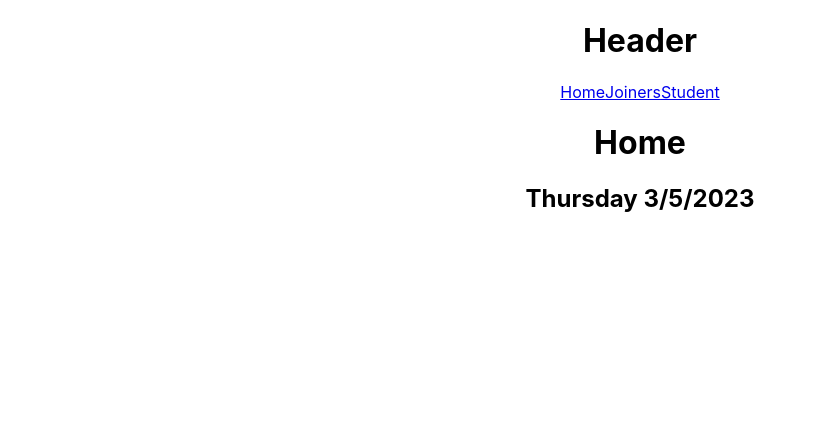
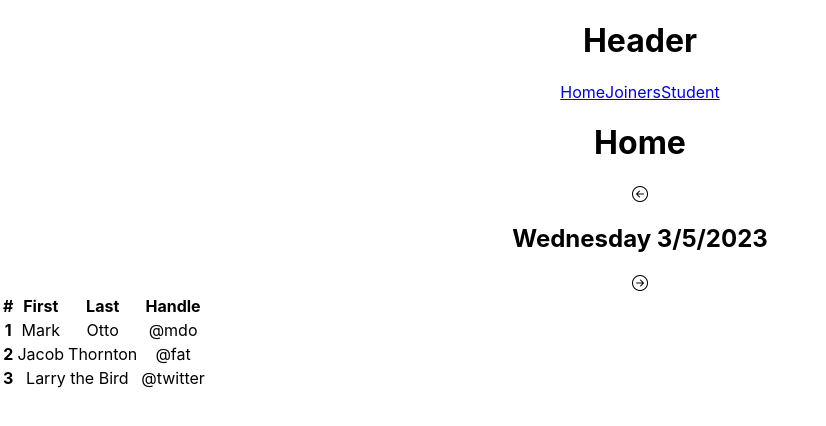
Before and after one commit to doublerdiner/to_be_deleted-classroom_booking_frontend, a React (Create React App) app: page / in a window 1280 px wide. Shown: the top 426 px of the page, without its empty margins (0-826 px from the left). Built offline with nearby package versions, Linux system fonts and the light colour scheme.

Commit message:
Time Calculations Completed

```diff
--- a/public/index.html
+++ b/public/index.html
@@ -10,6 +10,7 @@
       content="Web site created using create-react-app"
     />
     <link rel="apple-touch-icon" href="%PUBLIC_URL%/logo192.png" />
+    <link rel="stylesheet" href="https://cdn.jsdelivr.net/npm/bootstrap-icons@1.5.0/font/bootstrap-icons.css">
     <!--
       manifest.json provides metadata used when your web app is installed on a
       user's mobile device or desktop. See https://developers.google.com/web/fundamentals/web-app-manifest/
--- a/src/components/home/DateAndPeriod.js
+++ b/src/components/home/DateAndPeriod.js
@@ -1,11 +1,25 @@
 
-const DateAndPeriod = ({date})=>{
+
+
+const DateAndPeriod = ({date, updateDate})=>{
     let currentDate = `${date.dayName} ${date.day}/${date.month}/${date.year}`;
+    const day = new Date(`${date.year}/${date.month}/${date.day}`);
+
+    const backOneDay = ()=>{
+        const previousDay = day.setDate(day.getDate() -1)
+        updateDate(new Date(previousDay))
+    }
+    const forwardOneDay = ()=>{
+        const nextDay = day.setDate(day.getDate() +1)
+        updateDate(new Date(nextDay))
+    }
+
 
     return(
         <>
-        <i class="bi bi-arrow-left-circle"></i>
+        <i class="bi bi-arrow-left-circle" onClick={()=>{backOneDay()}}></i>
         <h2>{currentDate}</h2>
+        <i class="bi bi-arrow-right-circle" onClick={()=>{forwardOneDay()}}></i>
         </>
 
     )
--- a/src/components/home/Home.js
+++ b/src/components/home/Home.js
@@ -1,9 +1,11 @@
 import DateAndPeriod from "./DateAndPeriod"
-const Home = ({date})=>{
+import HomeTable from "./HomeTable"
+const Home = ({date, updateDate})=>{
     return(
         <>
         <h1>Home</h1>
-        <DateAndPeriod date={date}/>
+        <DateAndPeriod date={date} updateDate={updateDate}/>
+        <HomeTable/>
         </>
     )
 }
--- /dev/null
+++ b/src/components/home/HomeTable.js
@@ -0,0 +1,37 @@
+import { Table } from "react-bootstrap"
+const HomeTable = ()=>{
+    return(
+        <>
+        <table class="table table-hover">
+        <thead>
+            <tr>
+            <th scope="col">#</th>
+            <th scope="col">First</th>
+            <th scope="col">Last</th>
+            <th scope="col">Handle</th>
+            </tr>
+        </thead>
+        <tbody>
+            <tr>
+            <th scope="row">1</th>
+            <td>Mark</td>
+            <td>Otto</td>
+            <td>@mdo</td>
+            </tr>
+            <tr>
+            <th scope="row">2</th>
+            <td>Jacob</td>
+            <td>Thornton</td>
+            <td>@fat</td>
+            </tr>
+            <tr>
+            <th scope="row">3</th>
+            <td colspan="2">Larry the Bird</td>
+            <td>@twitter</td>
+            </tr>
+        </tbody>
+        </table>
+        </>
+    )
+}
+export default HomeTable
--- a/src/containers/ClassroomBooking.js
+++ b/src/containers/ClassroomBooking.js
@@ -15,13 +15,18 @@ const ClassroomBooking = ()=>{
         setDate(today)
     },[])
 
+    const updateDate = (date)=>{
+        const newDate = getDate(date)
+        setDate(newDate)
+    }
+
 
 
 return(
     <Router>
         <HeaderBar/>
         <Routes>
-            <Route path="/" element={<Home date={date}/>}></Route>
+            <Route path="/" element={<Home date={date} updateDate={updateDate}/>}></Route>
             <Route path="/joiners" element={<Joiners/>}></Route>
             <Route path="/student" element={<Student/>}></Route>
         </Routes>
--- a/src/helpers/GetDate.js
+++ b/src/helpers/GetDate.js
@@ -1,6 +1,6 @@
 export const getDate = (dateArgument)=>{
     const returnValue = {}
-    const weekdays = ["Monday", "Tuesday", "Wednesday", "Thursday", "Friday"]
+    const weekdays = ["Sunday", "Monday", "Tuesday", "Wednesday", "Thursday", "Friday", "Saturday"]
     const date = dateArgument
     returnValue.dayName = weekdays[date.getDay()]
     returnValue.day = date.getDate();
```
